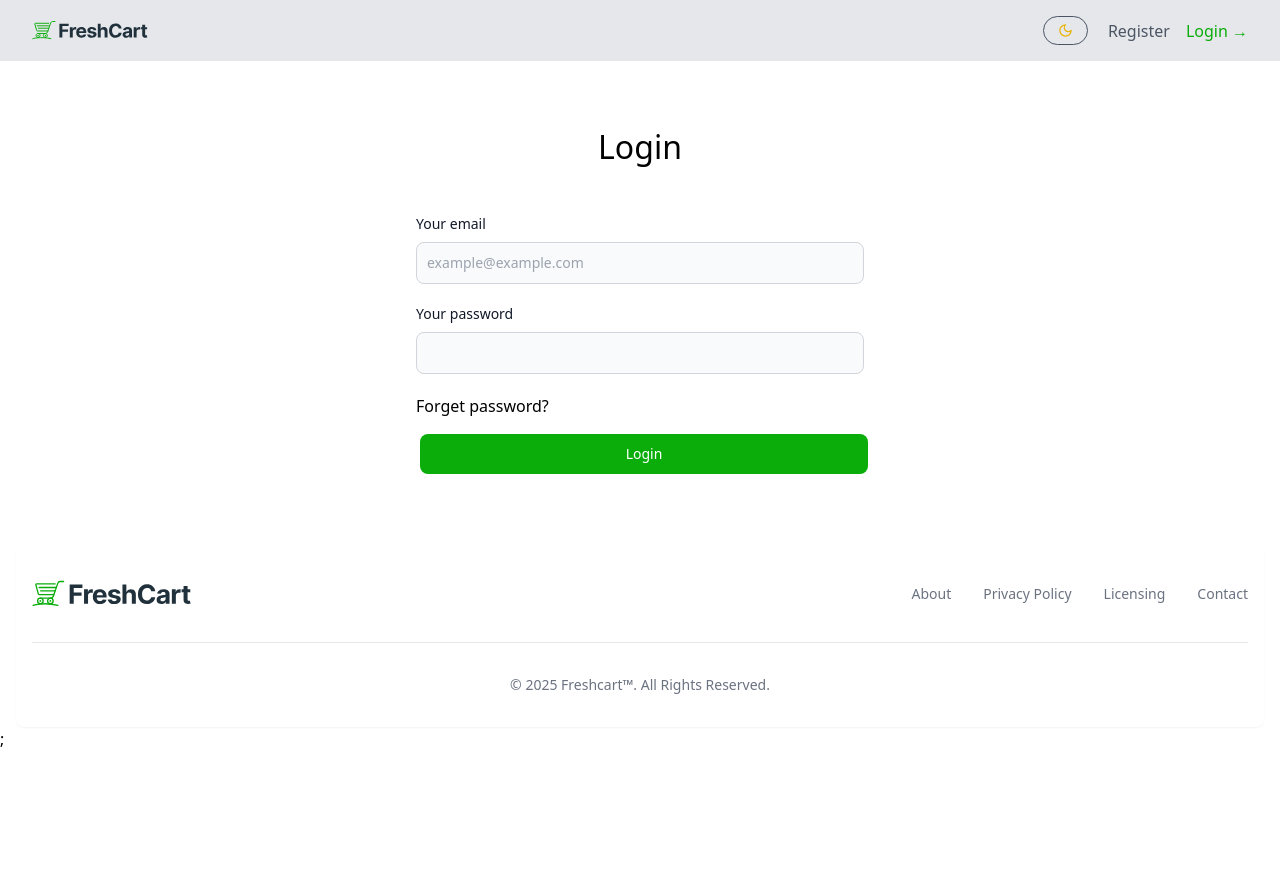
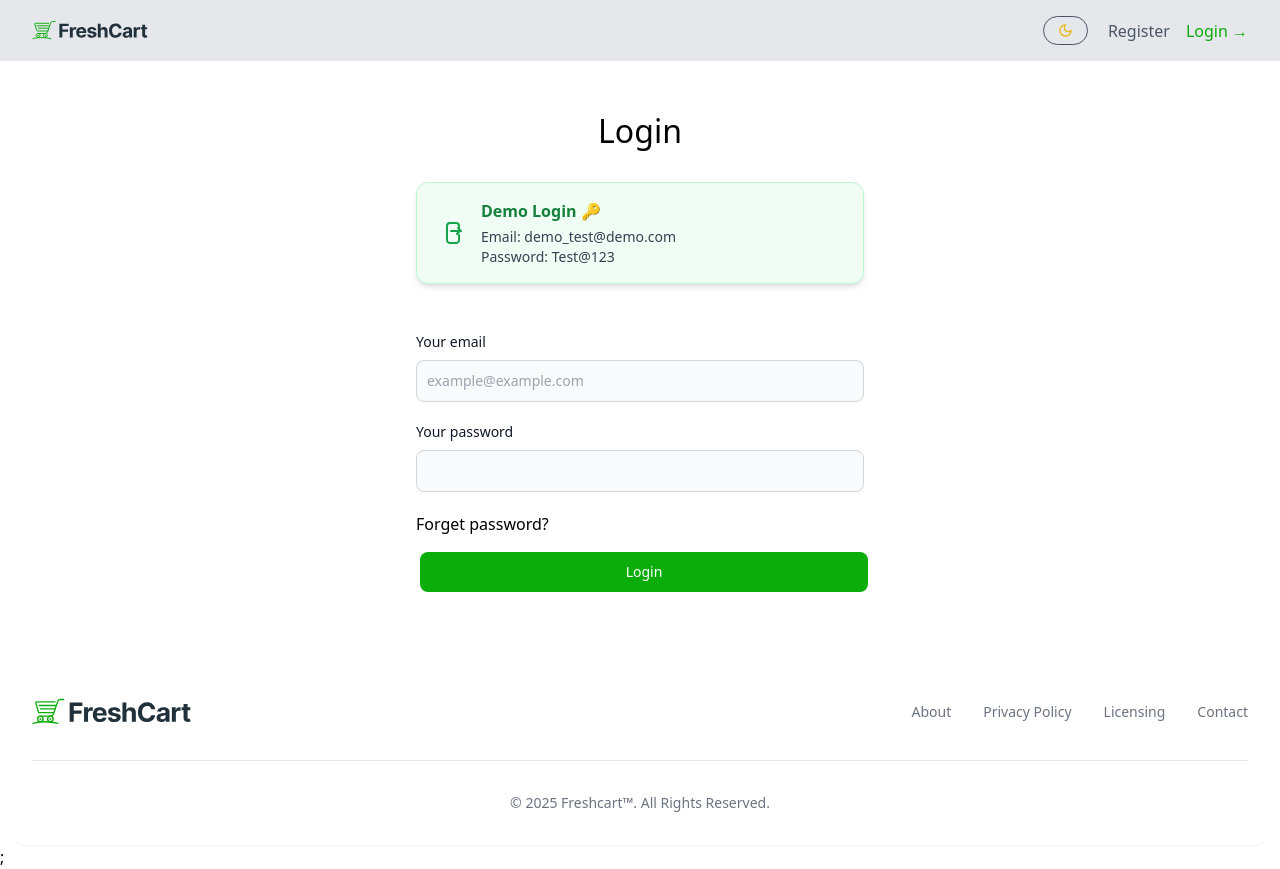
Before and after one commit to Abdelrrahman-Alaa/fresh-cart, a React (Vite) app: page /login in a window 1280 px wide. Before the commit the page ends 800 px from the top, so only its background shows below. Built offline with nearby package versions, Linux system fonts and the light colour scheme.

Commit message:
Add demo credentials card to Login component for user convenience

```diff
--- a/src/Components/Login/Login.jsx
+++ b/src/Components/Login/Login.jsx
@@ -52,7 +52,40 @@ export default function Login() {
 
   return (
     <>
-      <h2 className="dark:text-gray-100 text-center my-12">Login</h2>
+      <h2 className="dark:text-gray-100 text-center my-8">Login</h2>
+
+      {/* Demo Credentials Card */}
+      <div className="max-w-md mx-auto mb-8">
+        <div className="flex items-center gap-3 px-5 py-4 rounded-xl shadow-md bg-green-50 border border-green-200 dark:bg-gray-800 dark:border-green-700">
+          <div className="text-3xl text-green-600 dark:text-green-400">
+            <svg
+              xmlns="http://www.w3.org/2000/svg"
+              fill="none"
+              viewBox="0 0 24 24"
+              strokeWidth="1.5"
+              stroke="currentColor"
+              className="w-8 h-8"
+            >
+              <path
+                strokeLinecap="round"
+                strokeLinejoin="round"
+                d="M16.5 10.5V6.75A2.25 2.25 0 0014.25 4.5h-4.5A2.25 2.25 0 007.5 6.75v10.5A2.25 2.25 0 009.75 19.5h4.5a2.25 2.25 0 002.25-2.25V13.5m-6-3h7.5m0 0l-2.25-2.25M17.25 10.5l-2.25 2.25"
+              />
+            </svg>
+          </div>
+          <div>
+            <div className="font-semibold text-green-700 dark:text-green-300 mb-1 flex items-center gap-1">
+              <span>Demo Login</span>
+              <span className="text-base">🔑</span>
+            </div>
+            <div className="text-sm text-gray-700 dark:text-gray-200">
+              <span className="font-medium">Email:</span> demo_test@demo.com
+              <br />
+              <span className="font-medium">Password:</span> Test@123
+            </div>
+          </div>
+        </div>
+      </div>
 
       <form onSubmit={handleSubmit} className="max-w-md mx-auto mt-12">
         {errMessage && (
```
